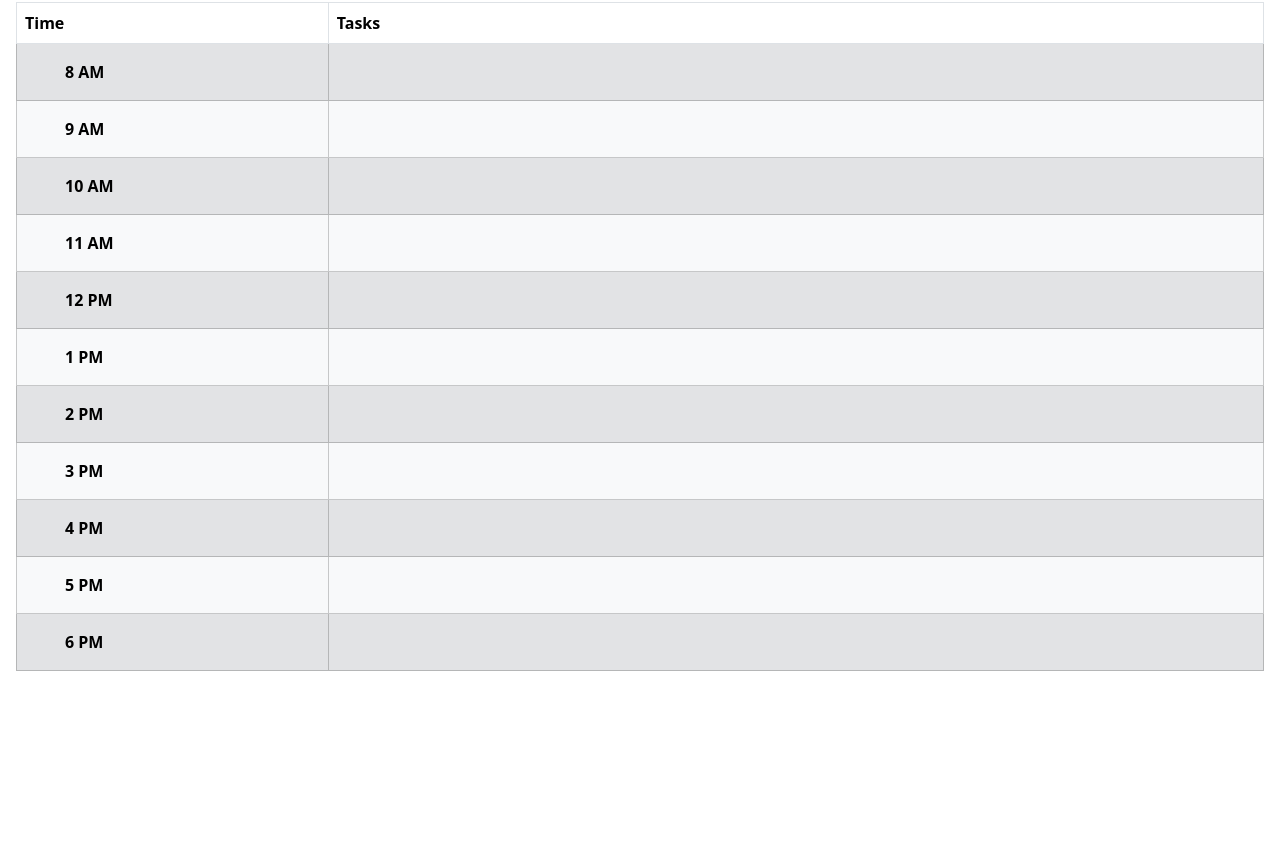
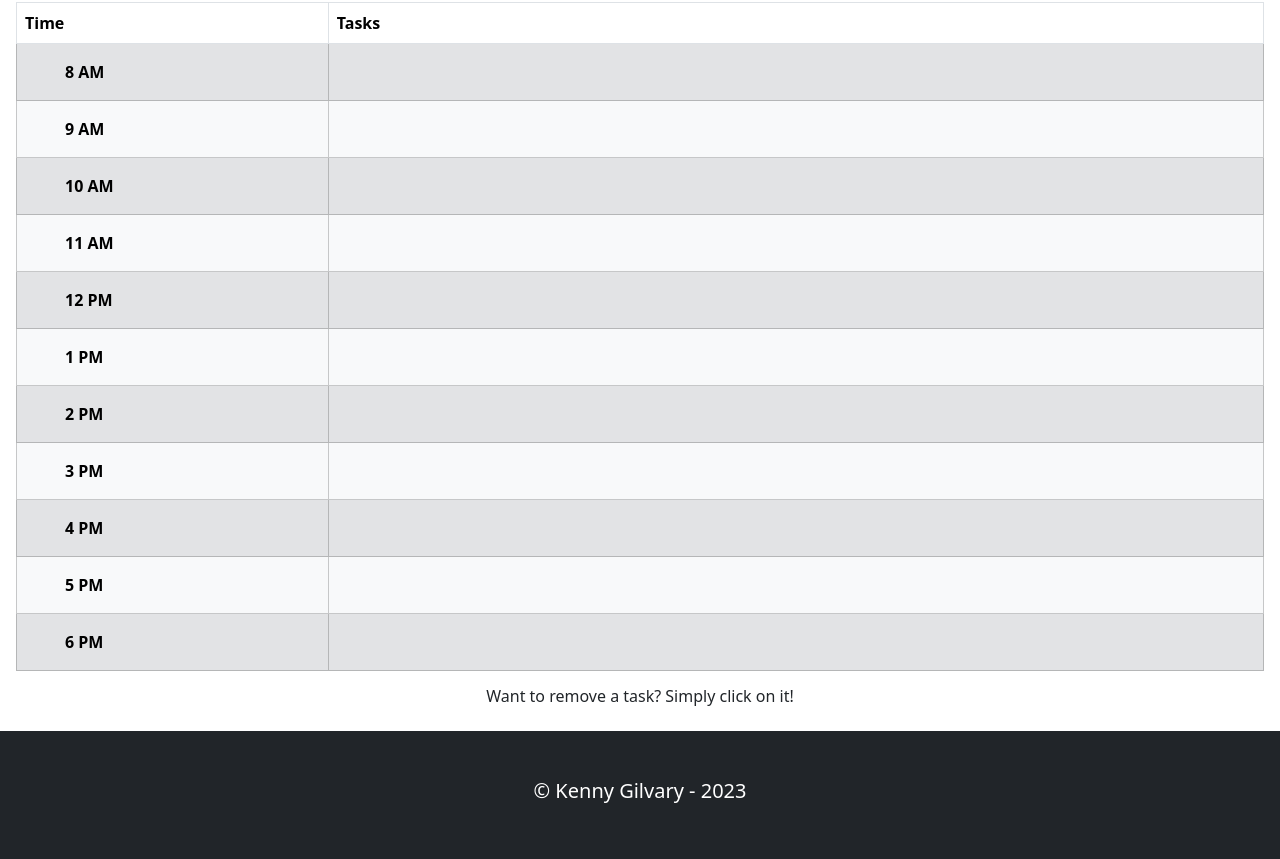
Before and after one commit to kgil60/work-day-scheduler, a website: page index.html in a window 1280 px wide. Shown: the part 346-1205 px from the top of the page. Before the commit the page ends 1049 px from the top, so only its background shows below. Drawn offline with nearby package versions, Linux system fonts and the light colour scheme.

Commit message:
add footer

```diff
--- a/index.html
+++ b/index.html
@@ -147,6 +147,15 @@
                 </tr>
             </tbody>
         </table>
+
+        <div class="text-center">
+            <h6>Want to remove a task? Simply click on it!</h6>
+        </div>
+    </div>
+
+    <!-- footer -->
+    <div id="footer" class="text-center text-white bg-dark py-5">
+        <h5>&copy; Kenny Gilvary - <span id="year">2023</span></h5>
     </div>
 
     <script src="https://cdn.jsdelivr.net/npm/bootstrap@5.3.0-alpha3/dist/js/bootstrap.bundle.min.js" integrity="sha384-ENjdO4Dr2bkBIFxQpeoTz1HIcje39Wm4jDKdf19U8gI4ddQ3GYNS7NTKfAdVQSZe" crossorigin="anonymous"></script>
```
